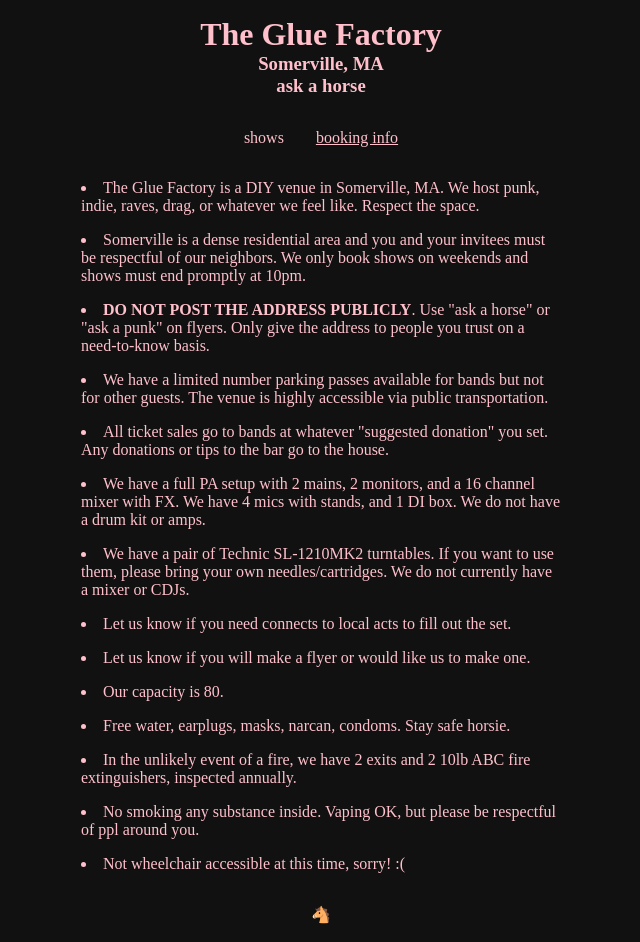
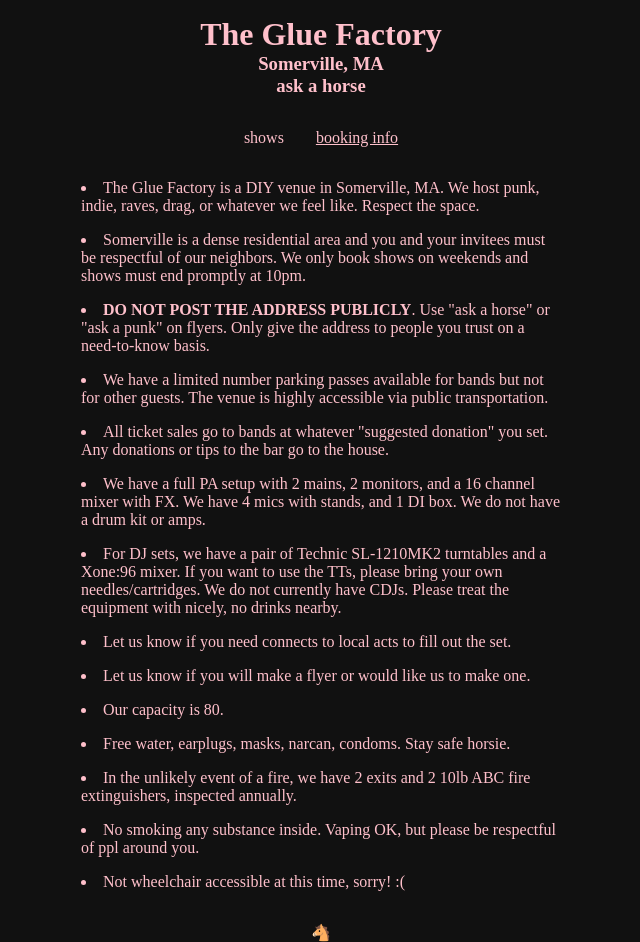
Before and after one commit to horseyhouse/glue-factory, a Vue app: page /booking in a window 1280 px wide. Shown: the whole page, without its empty margins (319-959 px from the left). Built offline with nearby package versions, Linux system fonts and the light colour scheme.

Commit message:
added mixer

```diff
--- a/components/Booking.vue
+++ b/components/Booking.vue
@@ -30,9 +30,10 @@
             have a drum kit or amps.
         </li>
         <li>
-            We have a pair of Technic SL-1210MK2 turntables. If you want to use
-            them, please bring your own needles/cartridges. We do not currently
-            have a mixer or CDJs.
+            For DJ sets, we have a pair of Technic SL-1210MK2 turntables and a
+            Xone:96 mixer. If you want to use the TTs, please bring your own
+            needles/cartridges. We do not currently have CDJs. Please treat the
+            equipment with nicely, no drinks nearby.
         </li>
         <li>
             Let us know if you need connects to local acts to fill out the set.
```
